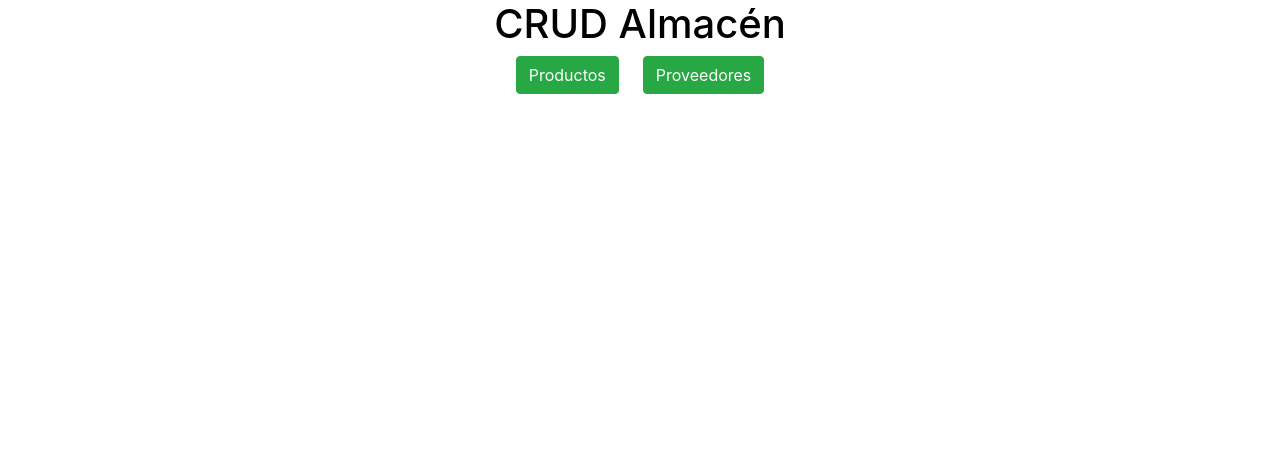
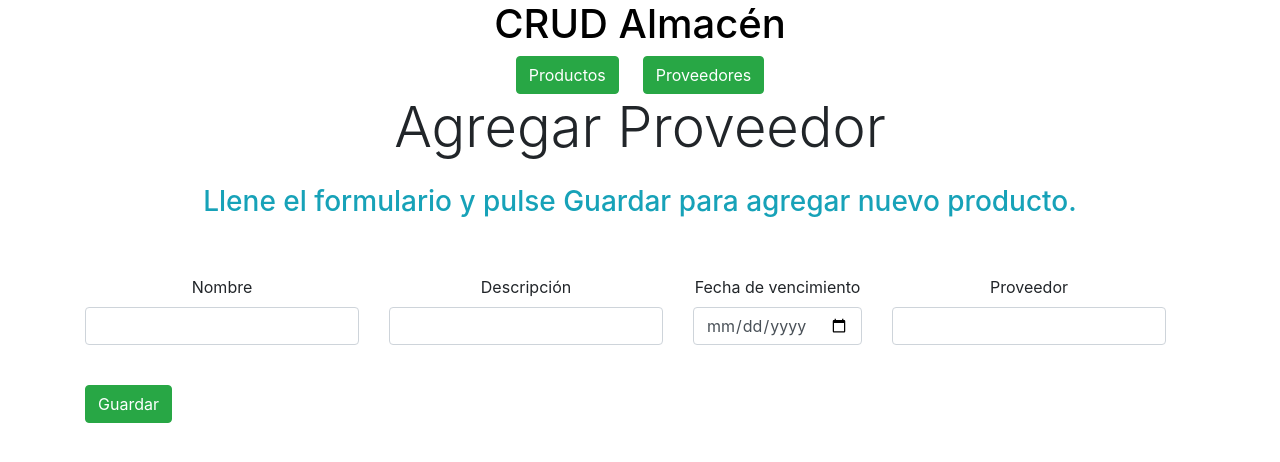
Before and after one commit to ArielFJ/PROG3-MOD6-EJERCICIO3, a React (Create React App) app: page /Agregar/Producto in a window 1280 px wide. Shown: the top 462 px of the page. Built offline with nearby package versions, Linux system fonts and the light colour scheme.

Commit message:
Vistas de agregar creadas

```diff
--- a/src/components/FormProducto.js
+++ b/src/components/FormProducto.js
@@ -0,0 +1,84 @@
+import React, { Component } from 'react'
+import { Producto } from './Modelos';
+
+export class FormProducto extends Component {
+
+    constructor(){
+        super();
+        this.state = {
+            nombre: '',
+            descripcion: '',
+            vencimiento: '',
+            proveedor: null
+        };
+        this.onChange = this.onChange.bind(this);
+        this.onSubmit = this.onSubmit.bind(this);
+    }
+
+    onChange(e){
+        this.setState({
+            [e.target.name]: e.target.value
+        })
+    }
+
+    onSubmit(e) {
+        e.preventDefault();
+        const {nombre, descripcion, vencimiento, proveedor} = this.state;
+        const producto = new Producto(1, nombre, descripcion, vencimiento, proveedor);
+        console.log(producto);
+        // push local storage
+    }
+
+    render() {
+        return (
+            <div className="text-center align-items-center">
+                <h1 className="display-4">Agregar Proveedor</h1>
+
+                <h3 className="text-info mt-4">Llene el formulario y pulse Guardar para agregar nuevo producto.</h3>
+                <br />
+                <form className="mt-4" onSubmit={this.onSubmit}>
+                    <div className="text-center row">
+
+                        <div className="form-group">
+                            <div className="col-md-12">
+                                <label className="control-label">Nombre</label>
+                                <input name="nombre" type="text" className="form-control" onChange={this.onChange} required />
+                            </div>
+                        </div>
+
+                        <div className="form-group">
+                            <div className="col-md-12">
+                                <label className="control-label">Descripción</label>
+                                <input name="descripcion" type="text" className="form-control" onChange={this.onChange} required />
+                            </div>
+                        </div>
+
+                        <div className="form-group">
+                            <div className="col-md-12">
+                                <label className="control-label" >Fecha de vencimiento</label>
+                                <input name="telefono" type="date" className="form-control" onChange={this.onChange} required/>
+                            </div>
+                        </div>
+
+                        <div className="form-group">
+                            <div className="col-md-12">
+                                <label className="control-label">Proveedor</label>
+                                <input name="descripcion" type="text" className="form-control" onChange={this.onChange} required />
+                                {/* Hacer select para seleccionar proveedor */}
+                            </div>
+                        </div>
+
+                        <div className="form-group">
+                            <div className="col-md-5">
+                                <button type="submit" className="btn btn-success mt-4">Guardar</button>
+                            </div>
+                        </div>
+                    </div>
+                </form>
+
+            </div>
+        )
+    }
+}
+
+export default FormProducto
--- a/src/components/FormProveedor.js
+++ b/src/components/FormProveedor.js
@@ -0,0 +1,76 @@
+import React, { Component } from 'react'
+import { Proveedor } from './Modelos';
+
+export class FormProveedor extends Component {
+
+    constructor(){
+        super();
+        this.state = {
+            nombre: '',
+            direccion: '',
+            telefono: ''
+        };
+        this.onChange = this.onChange.bind(this);
+        this.onSubmit = this.onSubmit.bind(this);
+    }
+
+    onChange(e){
+        this.setState({
+            [e.target.name]: e.target.value
+        })
+    }
+
+    onSubmit(e) {
+        e.preventDefault();
+        const {nombre, direccion, telefono} = this.state;
+        const proveedor = new Proveedor(1, nombre, direccion, telefono);
+        console.log(proveedor);
+        // push local storage
+    }
+
+    render() {
+        return (
+            <div className="text-center align-items-center">
+                <h1 className="display-4">Agregar Proveedor</h1>
+
+                <h3 className="text-info mt-4">Llene el formulario y pulse Guardar para agregar nuevo proveedor.</h3>
+                <br />
+                <form className="mt-4" onSubmit={this.onSubmit}>
+                    <div className="text-center row">
+
+                        <div className="form-group">
+                            <div className="col-md-12">
+                                <label className="control-label">Nombre</label>
+                                <input name="nombre" type="text" className="form-control" onChange={this.onChange} required />
+                            </div>
+                        </div>
+
+                        <div className="form-group">
+                            <div className="col-md-12">
+                                <label className="control-label">Dirección</label>
+                                <input name="direccion" type="text" className="form-control" onChange={this.onChange} required />
+                            </div>
+                        </div>
+
+                        <div className="form-group">
+                            <div className="col-md-12">
+                                <label className="control-label" title="Debe introducir 10 dígitos">Teléfono</label>
+                                <input name="telefono" type="tel" pattern="[0-9]{10}" className="form-control" onChange={this.onChange} required/>
+                                <small className="text-info">Debe introducir 10 dígitos</small>
+                            </div>
+                        </div>
+
+                        <div className="form-group">
+                            <div className="col-md-5">
+                                <button type="submit" className="btn btn-success mt-4">Guardar</button>
+                            </div>
+                        </div>
+                    </div>
+                </form>
+
+            </div>
+        )
+    }
+}
+
+export default FormProveedor
--- a/src/components/ListaProducto.js
+++ b/src/components/ListaProducto.js
@@ -7,7 +7,9 @@ export class ListaProducto extends Component {
     render() {
 
         if(this.props.productos.length > 0){
-            return <table className="table mt-4" >
+            return <div>
+                    <Link to="/Agregar/Producto" className="btn btn-primary mt-4">Agregar</Link>
+                    <table className="table mt-4" >
                     <thead>
                         <tr>
                             <th>ID</th>
@@ -20,7 +22,7 @@ export class ListaProducto extends Component {
                     <tbody>
                         {
                             this.props.productos.map(prod => {
-                            return <tr>
+                                return <tr key={prod.id}>
                                     <td>{prod.id}</td>
                                     <td>{prod.nombre}</td>
                                     <td>{prod.descripcion}</td>
@@ -33,6 +35,7 @@ export class ListaProducto extends Component {
                         }
                     </tbody>
                 </table>
+            </div>
         }else {
             return(
                 <div>
--- a/src/components/ListaProveedor.js
+++ b/src/components/ListaProveedor.js
@@ -6,7 +6,9 @@ export class ListaProveedor extends Component {
     render() {
 
         if(this.props.proveedores.length > 0){
-            return <table className="table mt-4" >
+            return <div>
+                    <Link to="/Agregar/Proveedor" className="btn btn-primary mt-4">Agregar</Link>
+                    <table className="table mt-4" >
                     <thead>
                         <tr>
                             <th>ID</th>
@@ -18,7 +20,7 @@ export class ListaProveedor extends Component {
                     <tbody>
                         {
                             this.props.proveedores.map(prov => {
-                            return <tr>
+                                return <tr key={prov.id} >
                                     <td>{prov.id}</td>
                                     <td>{prov.nombre}</td>
                                     <td>{prov.direccion}</td>
@@ -30,11 +32,12 @@ export class ListaProveedor extends Component {
                         }
                     </tbody>
                 </table>
+            </div>
         }else {
             return(
                 <div>
                     <h3 className="alert alert-info mt-4" >No hay proveedores agregados</h3>
-                    <Link to="/Agregar/Producto" className="btn btn-primary mt-4">Agregar</Link>
+                    <Link to="/Agregar/Proveedor" className="btn btn-primary mt-4">Agregar</Link>
                 </div>
             )
         }
--- a/src/components/MenuNav.js
+++ b/src/components/MenuNav.js
@@ -3,6 +3,8 @@ import {Route , Link} from 'react-router-dom';
 
 import ListaProducto from './ListaProducto';
 import ListaProveedor from './ListaProveedor';
+import FormProveedor from './FormProveedor';
+import FormProducto from './FormProducto';
 
 export class MenuNav extends Component {
     render() {
@@ -13,6 +15,8 @@ export class MenuNav extends Component {
 
                 <Route exact path="/Productos" render={() => {return <ListaProducto productos={this.props.productos} />}} />
                 <Route exact path="/Proveedores" render={() => {return <ListaProveedor proveedores={this.props.proveedores} />}} />
+                <Route exact path="/Agregar/Proveedor" component={FormProveedor} />
+                <Route exact path="/Agregar/Producto" component={FormProducto} />
             </div>
         )
     }
```
Lines whose indentation alone changed are shown as unchanged.
